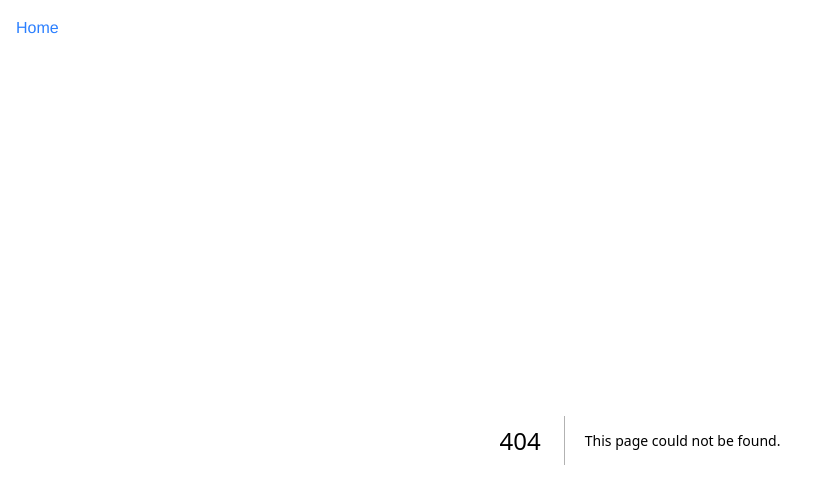
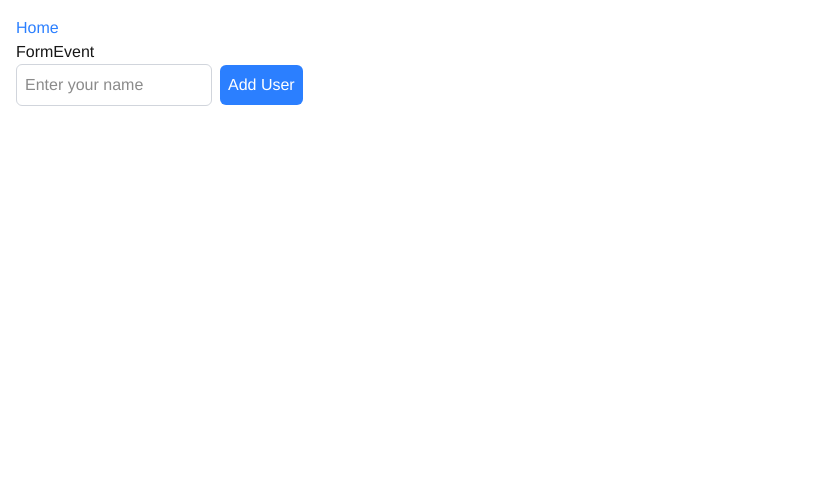
Before and after one commit to emanuelefavero/react-typescript, a Next.js app: page /form-event in a window 1280 px wide. Before the commit this address had no page. Shown: the top 504 px of the page, without its empty margins (0-827 px from the left). Built offline with nearby package versions, Linux system fonts and the light colour scheme.

Commit message:
feat: /form-event

```diff
--- /dev/null
+++ b/src/app/form-event/page.tsx
@@ -0,0 +1,53 @@
+'use client'
+
+import { type FormEvent, useState } from 'react'
+
+type User = {
+  name: string
+}
+
+export default function Page() {
+  const [users, setUsers] = useState<User[]>([])
+
+  const handleAddUser = (event: FormEvent<HTMLFormElement>) => {
+    event.preventDefault()
+
+    const form = event.currentTarget
+    const formData = new FormData(form)
+    const name = formData.get('name') as string
+
+    setUsers((prevUsers) => [...prevUsers, { name }])
+
+    form.reset()
+  }
+
+  return (
+    <>
+      <h1>FormEvent</h1>
+
+      <form onSubmit={handleAddUser}>
+        <input
+          type='text'
+          name='name'
+          placeholder='Enter your name'
+          required
+          className='border border-gray-300 rounded-md p-2 mr-2'
+        />
+        <button
+          type='submit'
+          className='cursor-pointer bg-blue-500 text-white rounded-md p-2'
+        >
+          Add User
+        </button>
+      </form>
+
+      <ul>
+        {users.map((user, index) => (
+          <div key={index}>
+            <p>{user.name}</p>
+          </div>
+        ))}
+      </ul>
+    </>
+  )
+}
--- a/src/app/page.tsx
+++ b/src/app/page.tsx
@@ -42,6 +42,9 @@ export default function Home() {
         <li>
           <Link href='/use-state-objects-array'>useState Objects Array</Link>
         </li>
+        <li>
+          <Link href='/form-event'>FormEvent</Link>
+        </li>
       </ul>
     </>
   )
```
